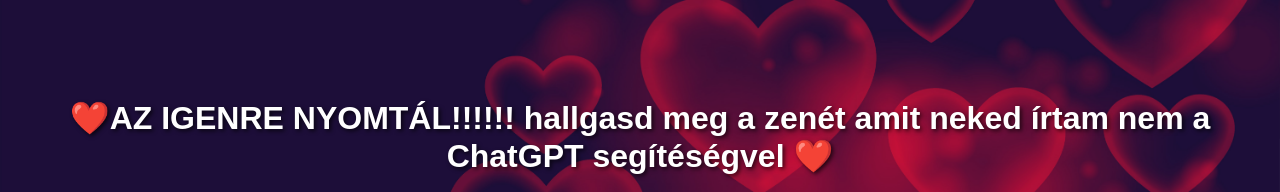
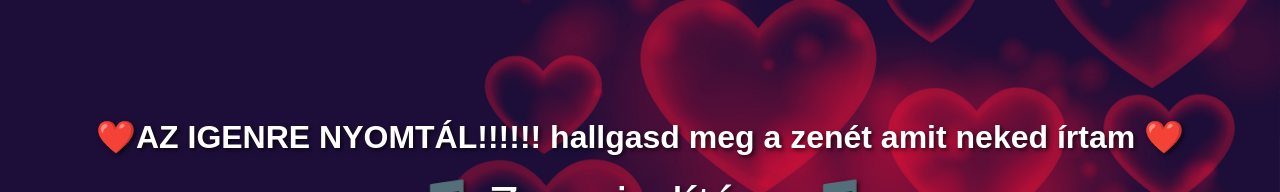
Before and after one commit to Bence0928/Noeminek, a plain HTML site: page igen.html in a window 1280 px wide. Shown: the top 192 px of the page. Drawn offline with Linux system fonts and the light colour scheme.

Commit message:
igen.html

```diff
--- a/igen.html
+++ b/igen.html
@@ -7,7 +7,7 @@
     <link rel="stylesheet" href="style.css">
 </head>
 <body>
-    <h1 class="title">❤️AZ IGENRE NYOMTÁL!!!!!! hallgasd meg a zenét amit neked írtam nem a ChatGPT segítéségvel ❤️</h1>
+    <h1 class="title">❤️AZ IGENRE NYOMTÁL!!!!!! hallgasd meg a zenét amit neked írtam ❤️</h1>
     <a href="#" class="play-button">🎵 Zene indítása 🎵</a>
     <img src="yes.gif" alt="Kérlek" class="gif">
     <script>
```
